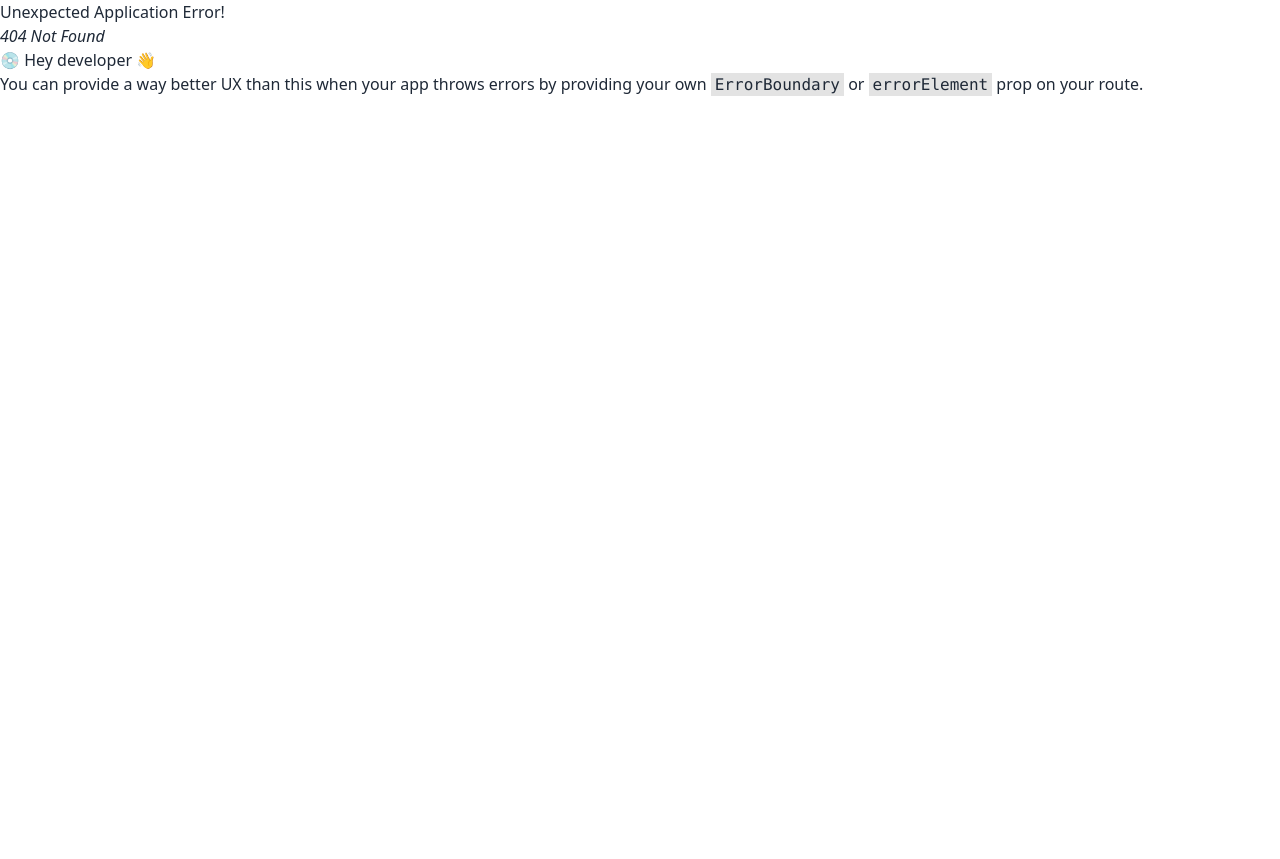
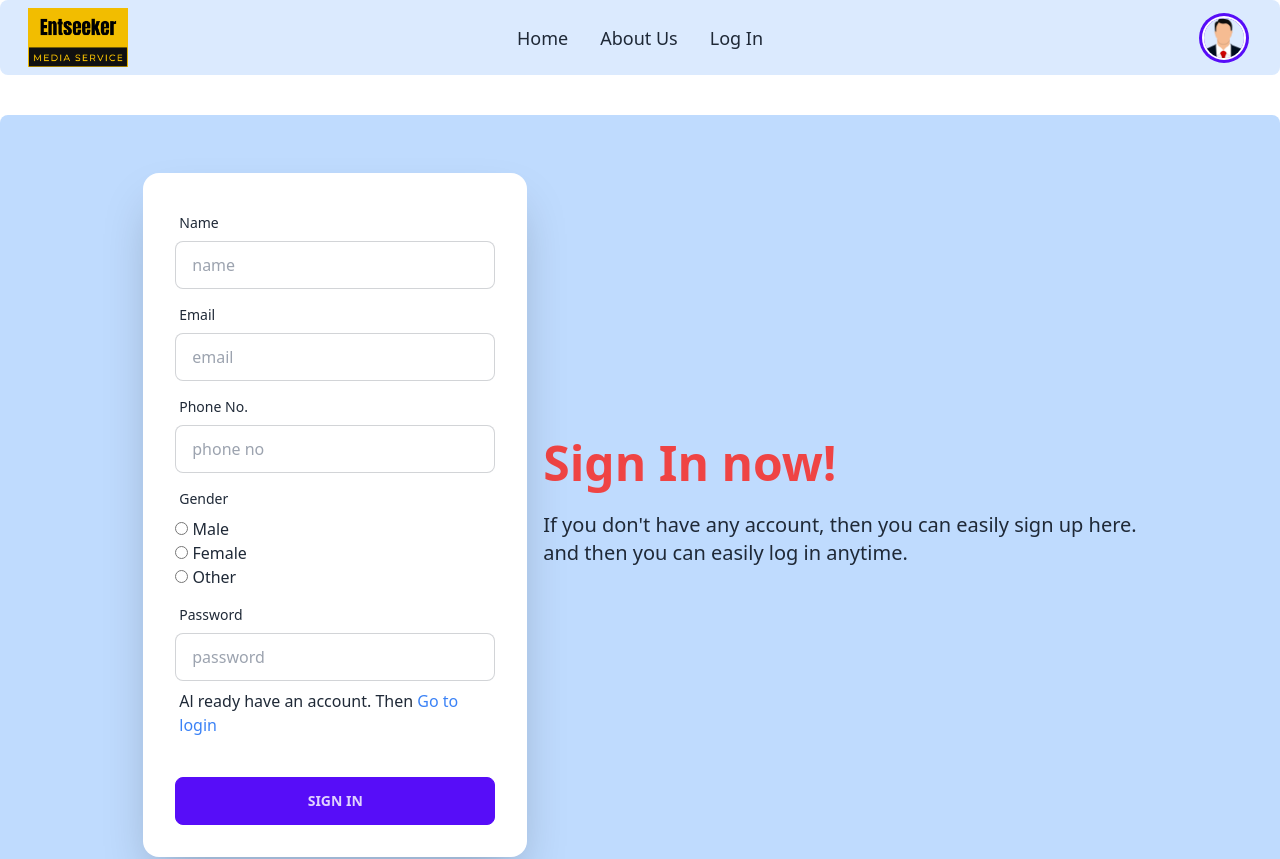
Before and after one commit to 12usama/Entseeker, a React (Vite) app: page /signin in a window 1280 px wide. Before the commit this address had no page. Shown: the top 859 px of the page. Before the commit the page ends 800 px from the top, so only its background shows below. Built offline with nearby package versions, Linux system fonts and the light colour scheme.

Commit message:
log in sign in complete

```diff
--- a/src/Layouts/LogIn/LogIn.jsx
+++ b/src/Layouts/LogIn/LogIn.jsx
@@ -1,9 +1,39 @@
+import { NavLink } from "react-router-dom";
 
 
 const LogIn = () => {
+    const links = <>
+        <a className="text-blue-500 font-medium"><NavLink to="/signin" >Create an account</NavLink></a>
+        </>
     return (
-        <div>
-            <h1>login</h1>
+        <div className="max-w-7xl mx-auto lg:mt-10 mb-10">
+            <div className="hero min-h-screen h-[80vh] lg:h-[80vh] lg:bg-cover  lg:bg-[url('https://i.ibb.co/T8S79wk/login.jpg')]">
+                <div className="hero-content flex-col ">
+                    <div className="card flex-shrink-0 w-full max-w-sm shadow-2xl bg-base-100  ">
+                        <form className="card-body">
+                            <div className="form-control">
+                                <label className="label">
+                                    <span className="label-text">Email</span>
+                                </label>
+                                <input type="email" placeholder="email" className="input input-bordered" required />
+                            </div>
+                            <div className="form-control">
+                                <label className="label">
+                                    <span className="label-text">Password</span>
+                                </label>
+                                <input type="password" placeholder="password" className="input input-bordered" required />
+                                <label className="label">
+                                    <a href="#" className="label-text-alt link link-hover">Forgot password?</a>
+                                </label>
+                            </div>
+                            <div className="form-control mt-6">
+                                <button className="btn btn-primary">Login</button>
+                            </div>
+                            <p>Don't have id then {links} </p>
+                        </form>
+                    </div>
+                </div>
+            </div>
         </div>
     );
 };
--- /dev/null
+++ b/src/Layouts/LogIn/SignIn.jsx
@@ -0,0 +1,66 @@
+import { NavLink } from "react-router-dom";
+
+const SignIn = () => {
+    const links = <>
+        <a className="text-blue-500 font-medium"><NavLink to="/login" >Go to login</NavLink></a>
+        </>
+    return (
+        <div className="max-w-7xl mx-auto mt-10 mb-10">
+            <div className="hero min-h-screen bg-blue-200 rounded-lg">
+                <div className="hero-content flex-col lg:flex-row-reverse">
+                    <div className="text-center lg:text-left">
+                        <h1 className="text-5xl text-red-500 font-bold">Sign In now!</h1>
+                        <p className="py-6 text-xl">If you don't have any account, then you can easily sign up here. <br /> and then you can easily log in anytime.</p>
+                    </div>
+                    <div className="card flex-shrink-0 w-full max-w-sm shadow-2xl bg-base-100">
+                        <form className="card-body">
+                            <div className="form-control">
+                                <label className="label">
+                                    <span className="label-text">Name</span>
+                                </label>
+                                <input type="text" placeholder="name" className="input input-bordered" required />
+                            </div>
+                            <div className="form-control">
+                                <label className="label">
+                                    <span className="label-text">Email</span>
+                                </label>
+                                <input type="email" placeholder="email" className="input input-bordered" required />
+                            </div>
+                            <div className="form-control">
+                                <label className="label">
+                                    <span className="label-text">Phone No.</span>
+                                </label>
+                                <input type="number" placeholder="phone no" className="input input-bordered" required />
+                            </div>
+                            <div className="form-control">
+                                <label className="label">
+                                    <span className="label-text">Gender</span>
+                                </label>
+                                <div >
+                                <input type="radio" value="Male" name="gender" /> Male  <br />
+                                <input type="radio" value="Female" name="gender" /> Female <br />
+                                <input type="radio" value="Other" name="gender" /> Other
+                            </div>
+                            </div>
+
+                            <div className="form-control">
+                                <label className="label">
+                                    <span className="label-text">Password</span>
+                                </label>
+                                <input type="password" placeholder="password" className="input input-bordered" required />
+                                <label className="label">
+                                    <p>Al ready have an account. Then {links}</p>
+                                </label>
+                            </div>
+                            <div className="form-control mt-6">
+                                <button className="btn btn-primary">Sign in</button>
+                            </div>
+                        </form>
+                    </div>
+                </div>
+            </div>
+        </div>
+    );
+};
+
+export default SignIn;
--- a/src/Routes/Routes.jsx
+++ b/src/Routes/Routes.jsx
@@ -3,6 +3,7 @@ import Root from "../Layouts/Root";
 import Home from "../Layouts/Home/Home";
 import About from "../Layouts/AboutUs/About";
 import LogIn from "../Layouts/LogIn/LogIn";
+import SignIn from "../Layouts/LogIn/SignIn";
 
 
 const routes = createBrowserRouter([
@@ -21,7 +22,12 @@ const routes = createBrowserRouter([
         {
           path: '/login',
           element: <LogIn></LogIn>
+        },
+        {
+          path: '/signin',
+          element: <SignIn></SignIn>
         }
+
       ]
     },
   ]);
```
